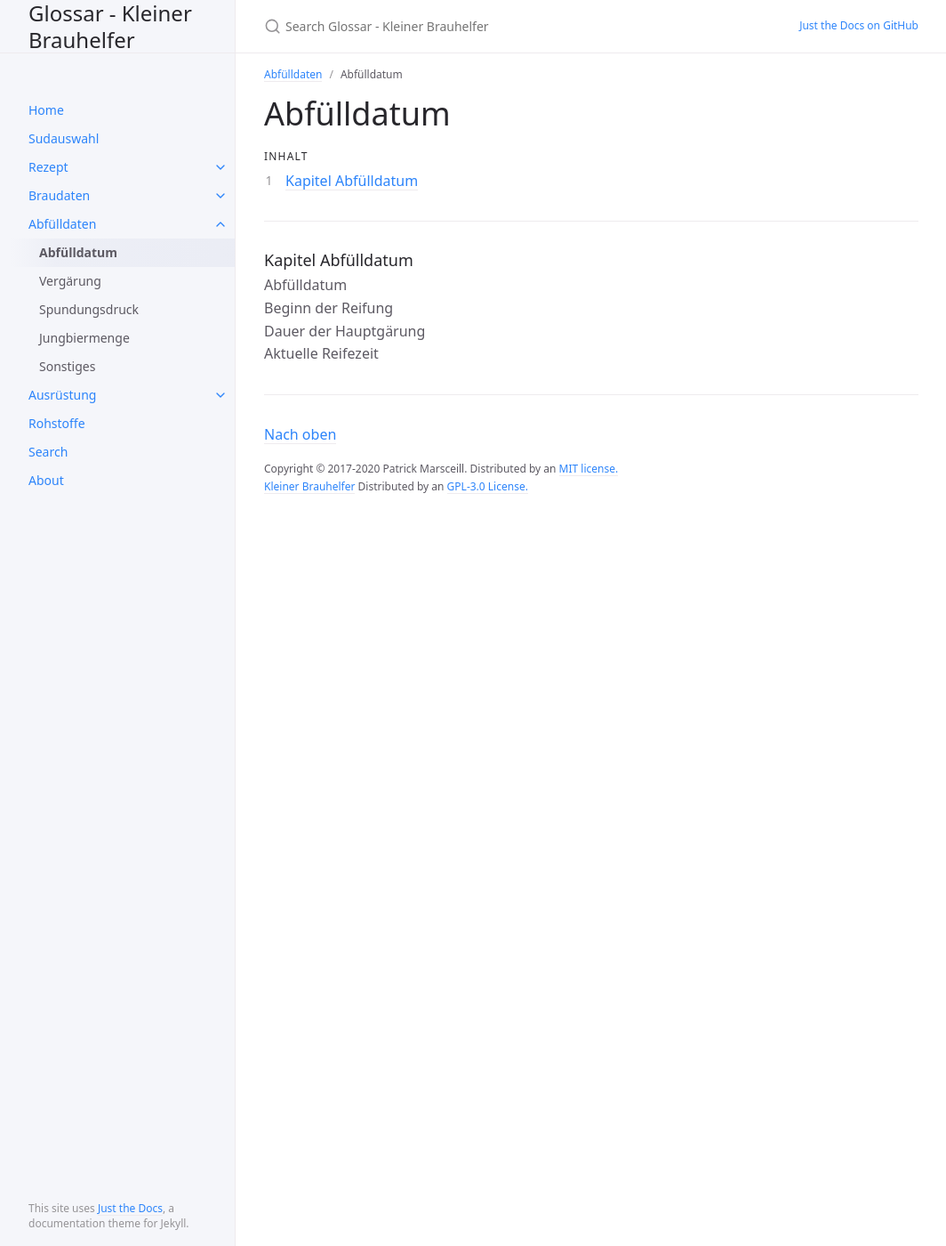
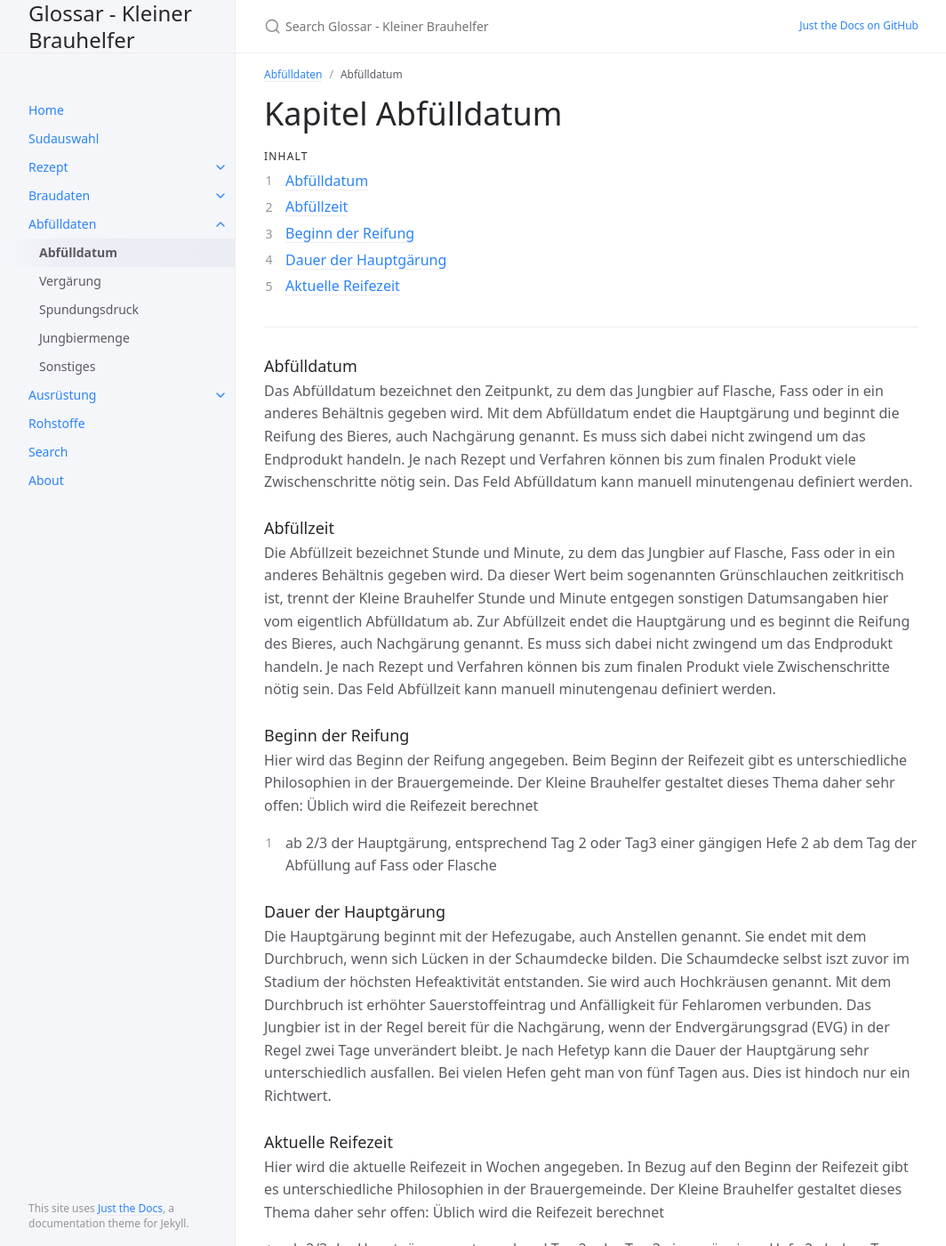
Before and after one commit to IsometricXH/kbh-glossar, a Jekyll site: the page built from docs/4-abfuelldaten/1-abfuelldatum.md, in a window 1280 px wide and 1400 px high. Shown: the whole window at 89% size, without its empty margins (107-1171 px from the left). Built offline with Jekyll 4.4.1, drawn with Linux system fonts in a browser that asks for light colours; some of the changed text lies outside the part shown.

Commit message:
Update 1-abfuelldatum.md

```diff
--- a/docs/4-abfuelldaten/1-abfuelldatum.md
+++ b/docs/4-abfuelldaten/1-abfuelldatum.md
@@ -17,8 +17,28 @@ nav_order: 1
 
 ---
 
-### Kapitel Abfülldatum
-Abfülldatum
-Beginn der Reifung
-Dauer der Hauptgärung
-Aktuelle Reifezeit
+### Abfülldatum
+Das Abfülldatum bezeichnet den Zeitpunkt, zu dem das Jungbier auf Flasche, Fass oder in ein anderes Behältnis gegeben wird. Mit dem Abfülldatum endet die Hauptgärung und beginnt die Reifung des Bieres, auch Nachgärung genannt.
+Es muss sich dabei nicht zwingend um das Endprodukt handeln. Je nach Rezept und Verfahren können bis zum finalen Produkt viele Zwischenschritte nötig sein. Das Feld Abfülldatum kann manuell minutengenau definiert werden.
+
+### Abfüllzeit
+Die Abfüllzeit bezeichnet Stunde und Minute, zu dem das Jungbier auf Flasche, Fass oder in ein anderes Behältnis gegeben wird.
+Da dieser Wert beim sogenannten Grünschlauchen zeitkritisch ist, trennt der Kleine Brauhelfer Stunde und Minute entgegen sonstigen Datumsangaben hier vom eigentlich Abfülldatum ab.
+Zur Abfüllzeit endet die Hauptgärung und es beginnt die Reifung des Bieres, auch Nachgärung genannt.
+Es muss sich dabei nicht zwingend um das Endprodukt handeln. Je nach Rezept und Verfahren können bis zum finalen Produkt viele Zwischenschritte nötig sein. Das Feld Abfüllzeit kann manuell minutengenau definiert werden.
+
+### Beginn der Reifung
+Hier wird das Beginn der Reifung angegeben.
+Beim Beginn der Reifezeit gibt es unterschiedliche Philosophien in der Brauergemeinde. Der Kleine Brauhelfer gestaltet dieses Thema daher sehr offen: Üblich wird die Reifezeit berechnet
+1. ab 2/3 der Hauptgärung, entsprechend Tag 2 oder Tag3 einer gängigen Hefe
+2 ab dem Tag der Abfüllung auf Fass oder Flasche
+
+### Dauer der Hauptgärung
+Die Hauptgärung beginnt mit der Hefezugabe, auch Anstellen genannt. Sie endet mit dem Durchbruch, wenn sich Lücken in der Schaumdecke bilden. Die Schaumdecke selbst iszt zuvor im Stadium der höchsten Hefeaktivität entstanden. Sie wird auch Hochkräusen genannt. Mit dem Durchbruch ist erhöhter Sauerstoffeintrag und Anfälligkeit für Fehlaromen verbunden.
+Das Jungbier ist in der Regel bereit für die Nachgärung, wenn der Endvergärungsgrad (EVG) in der Regel zwei Tage unverändert bleibt. Je nach Hefetyp kann die Dauer der Hauptgärung sehr unterschiedlich ausfallen. Bei vielen Hefen geht man von fünf Tagen aus. Dies ist hindoch nur ein Richtwert.
+
+### Aktuelle Reifezeit
+Hier wird die aktuelle Reifezeit in Wochen angegeben.
+In Bezug auf den Beginn der Reifezeit gibt es unterschiedliche Philosophien in der Brauergemeinde. Der Kleine Brauhelfer gestaltet dieses Thema daher sehr offen: Üblich wird die Reifezeit berechnet
+1. ab 2/3 der Hauptgärung, entsprechend Tag 2 oder Tag 3 einer gängigen Hefe
+2 ab dem Tag der Abfüllung auf Fass oder Flasche
```
Also changed, not shown: other parts of docs/4-abfuelldaten/1-abfuelldatum.md (+1 -1 lines).
